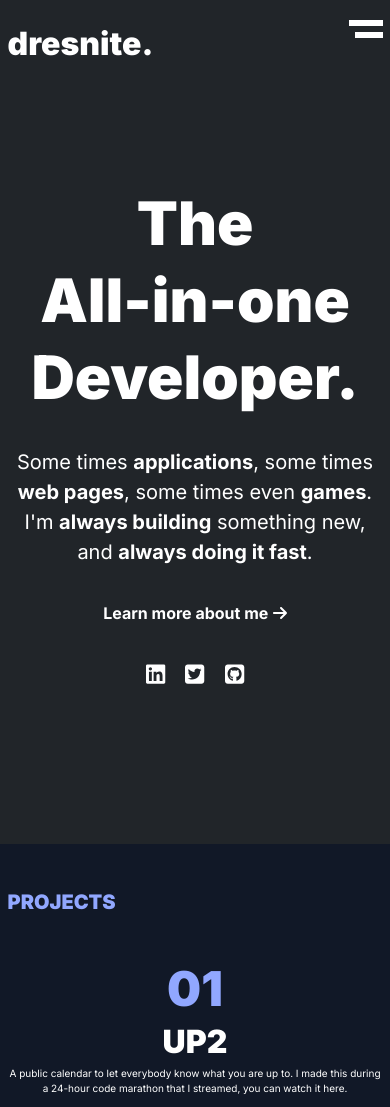
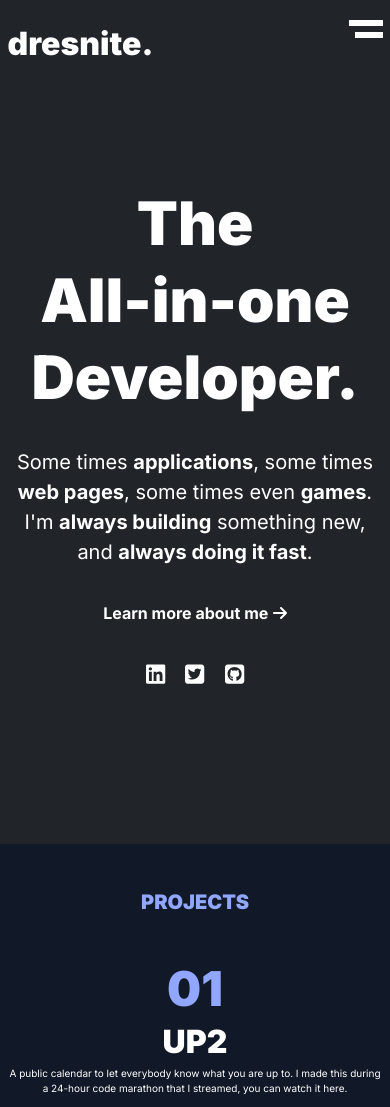
Before and after one commit to dresnite/portfolio, a Next.js app: page / in a window 390 px wide. Shown: the top 1107 px of the page. Built offline with nearby package versions, Linux system fonts and the light colour scheme.

Commit message:
Center section title in small screens

```diff
--- a/app/page.tsx
+++ b/app/page.tsx
@@ -106,7 +106,7 @@ export default function Home() {
       <section className="project-section" id="project-section">
         <div className="container">
           <div className="row">
-            <h3 className="section-title">Projects</h3>
+            <h3 className="section-title text-center text-md-start">Projects</h3>
           </div>
 
           <div className="row">
```
